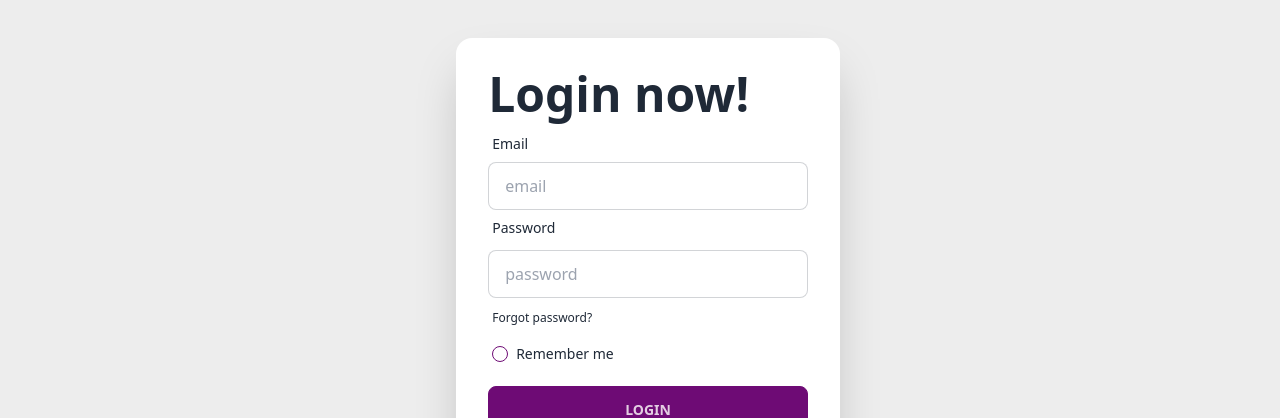
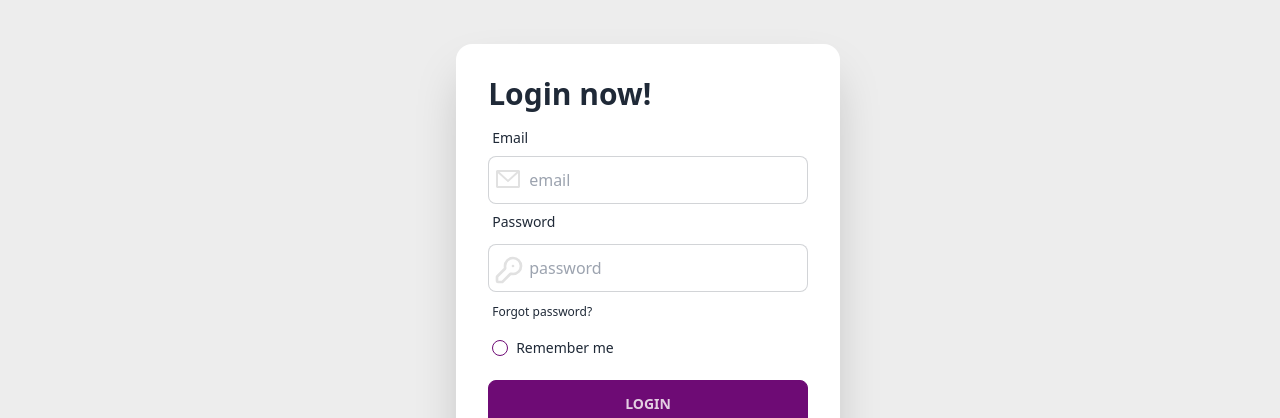
Before and after one commit to kaushalshakya/mpn, a React (Vite) app: page /login in a window 1280 px wide. Shown: the part 189-607 px from the top of the page. Built offline with nearby package versions, Linux system fonts and the light colour scheme.

Commit message:
login form icons

```diff
--- a/src/pages/Login.jsx
+++ b/src/pages/Login.jsx
@@ -10,6 +10,17 @@ const Login = () => {
 
   const currentTheme = localStorage.getItem("theme");
 
+  const toastTheme = {
+    position: "top-right",
+    autoClose: 2000,
+    hideProgressBar: false,
+    closeOnClick: true,
+    pauseOnHover: true,
+    draggable: true,
+    progress: undefined,
+    theme: theme === "fantasy" ? "light" : "dark",
+  };
+
   useEffect(() => {
     setTheme(currentTheme);
   });
@@ -17,16 +28,12 @@ const Login = () => {
   const handleSubmit = (e) => {
     e.preventDefault();
     if (!email || !password) {
-      return toast.error("Please enter all the necessary fields", {
-        position: "top-right",
-        autoClose: 5000,
-        hideProgressBar: false,
-        closeOnClick: true,
-        pauseOnHover: true,
-        draggable: true,
-        progress: undefined,
-        theme: theme === "fantasy" ? "light" : "dark",
-      });
+      return toast.error("Please enter all the necessary fields", toastTheme);
+    }
+
+    const regex = /^[a-zA-Z0-9._-]+@[a-zA-Z0-9.-]+\.[a-zA-Z]{2,6}$/;
+    if (!regex.test(email)) {
+      return toast.error("Email is invalid", toastTheme);
     }
   };
 
@@ -39,28 +46,77 @@ const Login = () => {
         </div>
         <div className="card flex-shrink-0 w-full max-w-sm shadow-2xl bg-base-100">
           <div className="card-body">
-            <h1 className="text-5xl font-bold">Login now!</h1>
+            <h1 className="text-3xl font-bold">Login now!</h1>
             <form action="" method="POST">
-              <div className="form-control">
+              <div className="form-control relative">
                 <label className="label">
+                  <svg
+                    width="32px"
+                    height="32px"
+                    viewBox="0 0 24 24"
+                    fill="none"
+                    className="absolute top-[43px]"
+                    xmlns="http://www.w3.org/2000/svg"
+                  >
+                    <g id="SVGRepo_bgCarrier" stroke-width="0"></g>
+                    <g
+                      id="SVGRepo_tracerCarrier"
+                      stroke-linecap="round"
+                      stroke-linejoin="round"
+                    ></g>
+                    <g id="SVGRepo_iconCarrier">
+                      {" "}
+                      <path
+                        fill-rule="evenodd"
+                        clip-rule="evenodd"
+                        d="M3.75 5.25L3 6V18L3.75 18.75H20.25L21 18V6L20.25 5.25H3.75ZM4.5 7.6955V17.25H19.5V7.69525L11.9999 14.5136L4.5 7.6955ZM18.3099 6.75H5.68986L11.9999 12.4864L18.3099 6.75Z"
+                        fill="#e1e1e1"
+                      ></path>{" "}
+                    </g>
+                  </svg>
                   <span className="label-text">Email</span>
                 </label>
                 <input
                   type="text"
                   placeholder="email"
-                  className="input input-bordered"
+                  className="input pl-[2.5rem] input-bordered"
                   value={email}
                   onChange={(e) => setEmail(e.target.value)}
                 />
               </div>
-              <div className="form-control gap-1 ">
+              <div className="form-control gap-1 relative">
+                <svg
+                  width="32px"
+                  height="32px"
+                  viewBox="0 0 24 24"
+                  fill="none"
+                  xmlns="http://www.w3.org/2000/svg"
+                  className="absolute top-[50px] left-[5px]"
+                >
+                  <g id="SVGRepo_bgCarrier" stroke-width="0"></g>
+                  <g
+                    id="SVGRepo_tracerCarrier"
+                    stroke-linecap="round"
+                    stroke-linejoin="round"
+                  ></g>
+                  <g id="SVGRepo_iconCarrier">
+                    {" "}
+                    <path
+                      d="M15 9H15.01M15 15C18.3137 15 21 12.3137 21 9C21 5.68629 18.3137 3 15 3C11.6863 3 9 5.68629 9 9C9 9.27368 9.01832 9.54308 9.05381 9.80704C9.11218 10.2412 9.14136 10.4583 9.12172 10.5956C9.10125 10.7387 9.0752 10.8157 9.00469 10.9419C8.937 11.063 8.81771 11.1823 8.57913 11.4209L3.46863 16.5314C3.29568 16.7043 3.2092 16.7908 3.14736 16.8917C3.09253 16.9812 3.05213 17.0787 3.02763 17.1808C3 17.2959 3 17.4182 3 17.6627V19.4C3 19.9601 3 20.2401 3.10899 20.454C3.20487 20.6422 3.35785 20.7951 3.54601 20.891C3.75992 21 4.03995 21 4.6 21H6.33726C6.58185 21 6.70414 21 6.81923 20.9724C6.92127 20.9479 7.01881 20.9075 7.10828 20.8526C7.2092 20.7908 7.29568 20.7043 7.46863 20.5314L12.5791 15.4209C12.8177 15.1823 12.937 15.063 13.0581 14.9953C13.1843 14.9248 13.2613 14.8987 13.4044 14.8783C13.5417 14.8586 13.7588 14.8878 14.193 14.9462C14.4569 14.9817 14.7263 15 15 15Z"
+                      stroke="#e1e1e1"
+                      stroke-width="2"
+                      stroke-linecap="round"
+                      stroke-linejoin="round"
+                    ></path>{" "}
+                  </g>
+                </svg>
                 <label className="label">
                   <span className="label-text">Password</span>
                 </label>
                 <input
                   type="password"
                   placeholder="password"
-                  className="input input-bordered"
+                  className="input input-bordered pl-[2.5rem]"
                   value={password}
                   onChange={(e) => setPassword(e.target.value)}
                 />
```
Also changed, not shown: src/assets/facebook-svgrepo-com.svg, src/assets/google-svgrepo-com.svg.
